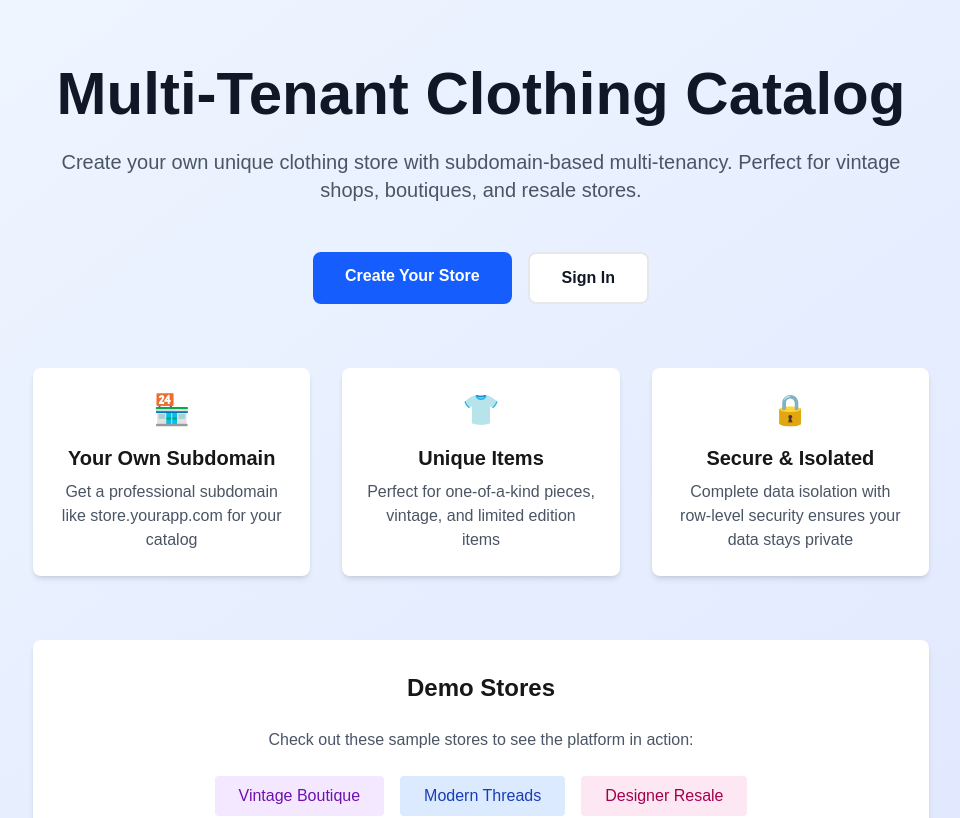
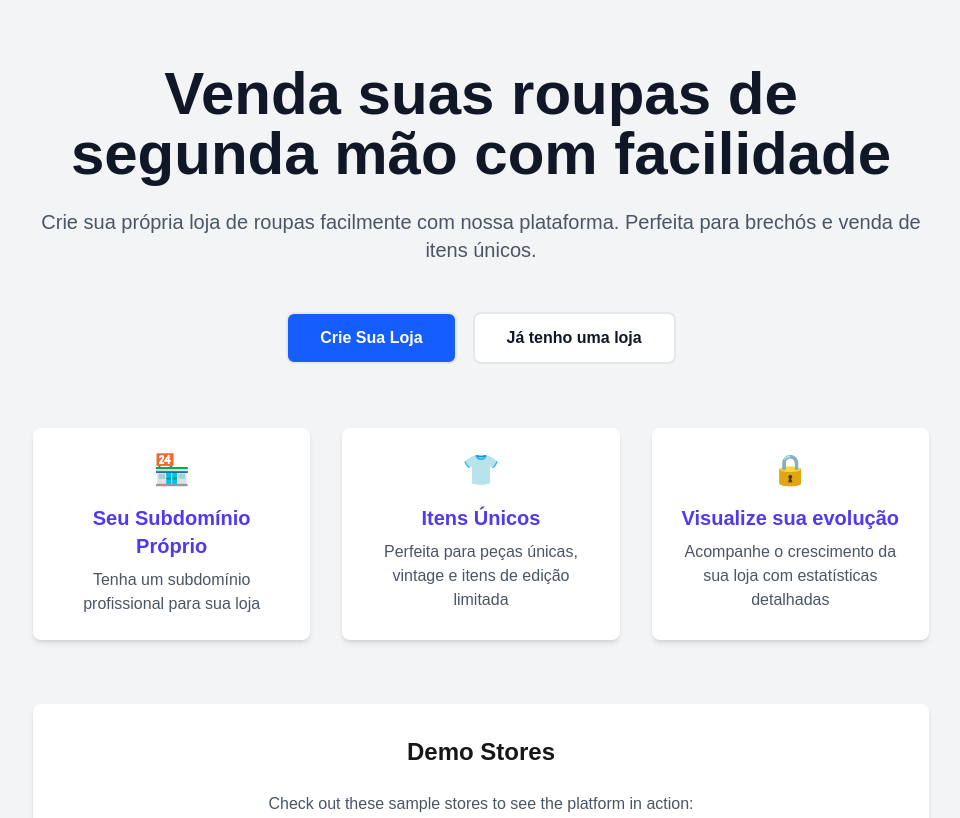
Before and after one commit to gabriel-zanghelini/saas-clothing-catalog, a Next.js app: page / in a window 1280 px wide. Shown: the top 818 px of the page, without its empty margins (159-1119 px from the left). Built offline with nearby package versions, Linux system fonts and the light colour scheme; no server answers.

Commit message:
landing page text and style changes

```diff
--- a/app/page.tsx
+++ b/app/page.tsx
@@ -2,95 +2,102 @@ import Link from 'next/link'
 
 export default function HomePage() {
   return (
-    <div className="min-h-screen bg-gradient-to-br from-blue-50 to-indigo-100">
-      <div className="container mx-auto px-4 py-16">
-        <div className="max-w-4xl mx-auto text-center">
+    <div className='min-h-screen bg-linear-to-br bg-gray-100'>
+      <div className='container mx-auto px-4 py-16'>
+        <div className='max-w-4xl mx-auto text-center'>
           {/* Hero Section */}
-          <h1 className="text-5xl md:text-6xl font-bold text-gray-900 mb-6">
-            Multi-Tenant Clothing Catalog
+          <h1 className='text-5xl md:text-6xl font-bold text-gray-900 mb-6'>
+            Venda suas roupas de segunda mão com facilidade
           </h1>
-          <p className="text-xl text-gray-600 mb-12">
-            Create your own unique clothing store with subdomain-based multi-tenancy.
-            Perfect for vintage shops, boutiques, and resale stores.
+          <p className='text-xl text-gray-600 mb-12'>
+            Crie sua própria loja de roupas facilmente com nossa plataforma.
+            Perfeita para brechós e venda de itens únicos.
           </p>
 
           {/* CTA Buttons */}
-          <div className="flex flex-col sm:flex-row gap-4 justify-center mb-16">
+          <div className='flex flex-col sm:flex-row gap-4 justify-center mb-16'>
             <Link
-              href="/auth/signup"
-              className="px-8 py-3 bg-blue-600 hover:bg-blue-700 text-white font-semibold rounded-lg transition-colors"
+              href='/auth/signup'
+              className='px-8 py-3 bg-blue-600 hover:bg-blue-700 text-white font-semibold rounded-lg border-2 border-gray-200 transition-colors'
             >
-              Create Your Store
+              Crie Sua Loja
             </Link>
             <Link
-              href="/auth/login"
-              className="px-8 py-3 bg-white hover:bg-gray-50 text-gray-900 font-semibold rounded-lg border-2 border-gray-200 transition-colors"
+              href='/auth/login'
+              className='px-8 py-3 bg-white hover:bg-gray-50 text-gray-900 font-semibold rounded-lg border-2 border-gray-200 transition-colors'
             >
-              Sign In
+              Já tenho uma loja
             </Link>
           </div>
 
           {/* Features */}
-          <div className="grid md:grid-cols-3 gap-8 mt-16">
-            <div className="bg-white p-6 rounded-lg shadow-md">
-              <div className="text-3xl mb-4">🏪</div>
-              <h3 className="text-xl font-semibold mb-2">Your Own Subdomain</h3>
-              <p className="text-gray-600">
-                Get a professional subdomain like store.yourapp.com for your catalog
+          <div className='grid md:grid-cols-3 gap-8 mt-16'>
+            <div className='bg-white p-6 rounded-lg shadow-md'>
+              <div className='text-3xl mb-4'>🏪</div>
+              <h3 className='text-indigo-600 text-xl font-semibold mb-2'>
+                Seu Subdomínio Próprio
+              </h3>
+              <p className='text-gray-600'>
+                Tenha um subdomínio profissional para sua loja
               </p>
             </div>
 
-            <div className="bg-white p-6 rounded-lg shadow-md">
-              <div className="text-3xl mb-4">👕</div>
-              <h3 className="text-xl font-semibold mb-2">Unique Items</h3>
-              <p className="text-gray-600">
-                Perfect for one-of-a-kind pieces, vintage, and limited edition items
+            <div className='bg-white p-6 rounded-lg shadow-md'>
+              <div className='text-3xl mb-4'>👕</div>
+              <h3 className='text-indigo-600 text-xl font-semibold mb-2'>
+                Itens Únicos
+              </h3>
+              <p className='text-gray-600'>
+                Perfeita para peças únicas, vintage e itens de edição limitada
               </p>
             </div>
 
-            <div className="bg-white p-6 rounded-lg shadow-md">
-              <div className="text-3xl mb-4">🔒</div>
-              <h3 className="text-xl font-semibold mb-2">Secure & Isolated</h3>
-              <p className="text-gray-600">
-                Complete data isolation with row-level security ensures your data stays private
+            <div className='bg-white p-6 rounded-lg shadow-md'>
+              <div className='text-3xl mb-4'>🔒</div>
+              <h3 className='text-indigo-600 text-xl font-semibold mb-2'>
+                Visualize sua evolução
+              </h3>
+              <p className='text-gray-600'>
+                Acompanhe o crescimento da sua loja com estatísticas detalhadas
               </p>
             </div>
           </div>
 
           {/* Demo Stores */}
-          <div className="mt-16 p-8 bg-white rounded-lg shadow-md">
-            <h2 className="text-2xl font-bold mb-6">Demo Stores</h2>
-            <p className="text-gray-600 mb-6">
+          <div className='mt-16 p-8 bg-white rounded-lg shadow-md'>
+            <h2 className='text-2xl font-bold mb-6'>Demo Stores</h2>
+            <p className='text-gray-600 mb-6'>
               Check out these sample stores to see the platform in action:
             </p>
-            <div className="flex flex-col sm:flex-row gap-4 justify-center">
+            <div className='flex flex-col sm:flex-row gap-4 justify-center'>
               <a
-                href="http://boutique-a.localhost:3000/products"
-                target="_blank"
-                rel="noopener noreferrer"
-                className="px-6 py-2 bg-purple-100 hover:bg-purple-200 text-purple-800 font-medium rounded transition-colors"
+                href='http://boutique-a.localhost:3000/products'
+                target='_blank'
+                rel='noopener noreferrer'
+                className='px-6 py-2 bg-purple-100 hover:bg-purple-200 text-purple-800 font-medium rounded transition-colors'
               >
                 Vintage Boutique
               </a>
               <a
-                href="http://modern-shop.localhost:3000/products"
-                target="_blank"
-                rel="noopener noreferrer"
-                className="px-6 py-2 bg-blue-100 hover:bg-blue-200 text-blue-800 font-medium rounded transition-colors"
+                href='http://modern-shop.localhost:3000/products'
+                target='_blank'
+                rel='noopener noreferrer'
+                className='px-6 py-2 bg-blue-100 hover:bg-blue-200 text-blue-800 font-medium rounded transition-colors'
               >
                 Modern Threads
               </a>
               <a
-                href="http://designer-hub.localhost:3000/products"
-                target="_blank"
-                rel="noopener noreferrer"
-                className="px-6 py-2 bg-pink-100 hover:bg-pink-200 text-pink-800 font-medium rounded transition-colors"
+                href='http://designer-hub.localhost:3000/products'
+                target='_blank'
+                rel='noopener noreferrer'
+                className='px-6 py-2 bg-pink-100 hover:bg-pink-200 text-pink-800 font-medium rounded transition-colors'
               >
                 Designer Resale
               </a>
             </div>
-            <p className="text-sm text-gray-500 mt-4">
-              Note: Demo links work on localhost. Configure your hosts file for local testing.
+            <p className='text-sm text-gray-500 mt-4'>
+              Note: Demo links work on localhost. Configure your hosts file for
+              local testing.
             </p>
           </div>
         </div>
```
